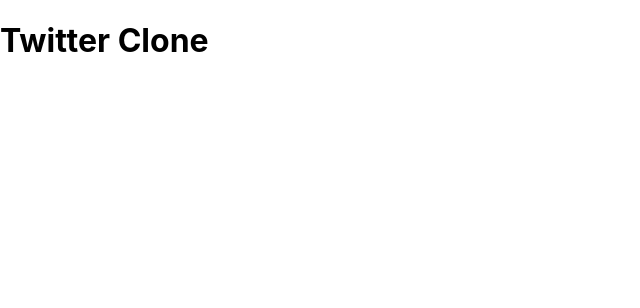
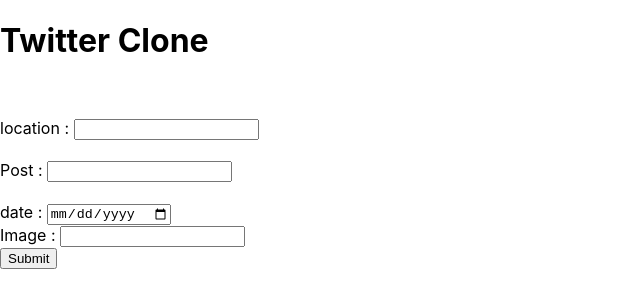
Before and after one commit to zananskij/project-3-frontend, a React (Create React App) app: page / in a window 1280 px wide. Shown: the top 308 px of the page, without its empty margins (0-640 px from the left). Built offline with nearby package versions, Linux system fonts and the light colour scheme; no server answers.

Commit message:
frontend updated

```diff
--- a/package.json
+++ b/package.json
@@ -6,6 +6,7 @@
     "@testing-library/jest-dom": "^5.16.5",
     "@testing-library/react": "^13.4.0",
     "@testing-library/user-event": "^13.5.0",
+    "axios": "^1.2.1",
     "react": "^18.2.0",
     "react-dom": "^18.2.0",
     "react-scripts": "5.0.1",
--- a/src/App.js
+++ b/src/App.js
@@ -1,17 +1,17 @@
 import { useState, useEffect } from 'react'
 import axios from 'axios'
-// import Post from './components/Post'
-// import Add from './components/Add'
+import Post from './components/Post'
+import Add from './components/Add'
 // import Edit from './components/Edit'
 
 const App = () => {
-  const [posts, setPosts] = useState([])
+  const [post, setPost] = useState([])
 
-  const getPosts = () => {
+  const getPost = () => {
     axios
       .get('http://localhost:3000/twitter')
       .then(
-        (response) => setPosts(response.data),
+        (response) => setPost(response.data),
         (err) => console.log(err)
       )
       .catch((error) => console.log(error))
@@ -20,38 +20,40 @@
   const handleCreate = (data) => {
     axios.post('http://localhost:3000/twitter/' + data._id, data).then((response) => {
       console.log(response)
-      let newPost = posts.map((post) => {
-        return post._id !== data._id ? posts : data
-      })
-      setPosts(newPost)
-    })
-  }
-
-  const handleEdit = (data) => {
-    axios.put('http://localhost:3003/twitter/' + data._id, data).then((response) => {
-      console.log(response)
       let newPost = post.map((post) => {
-        return posts._id !== data._id ? post : data
+        return post._id !== data._id ? post : data
       })
       setPost(newPost)
     })
   }
 
-  const handleDelete = (deletedPost) => {
-    axios.delete('http://localhost:3000/twitter/' + deletedPost._id).then((response) => {
-      let newPost = posts.filter((posts) => {
-        return posts._id !== deletedPost._id
-      })
-    })
-  }
+  // const handleEdit = (data) => {
+  //   axios.put('http://localhost:3003/twitter/' + data._id, data).then((response) => {
+  //     console.log(response)
+  //     let newPost = post.map((post) => {
+  //       return post._id !== data._id ? post : data
+  //     })
+  //     setPost(newPost)
+  //   })
+  // }
+
+  // const handleDelete = (deletedPost) => {
+  //   axios.delete('http://localhost:3000/twitter/' + deletedPost._id).then((response) => {
+  //     let newPost = post.filter((post) => {
+  //       return post._id !== deletedPost._id
+  //     })
+  //   })
+  // }
 
   useEffect(() => {
-    getPosts()
+    getPost()
   }, [])
 
   return (
     <>
       <h1> Twitter Clone</h1>
+      <Post post={post} />
+      <Add handleCreate={handleCreate} />
     </>
   )
 }
--- a/src/components/Add.js
+++ b/src/components/Add.js
@@ -0,0 +1,38 @@
+import { useState } from 'react'
+
+const Add = (props) => {
+  const [post, setPost] = useState({ post: '', img: '', location: '', date: '' })
+
+  const handleChange = (event) => {
+    setPost({ ...post, [event.target.post]: event.target.value })
+  }
+
+  const handleSubmit = (event) => {
+    event.preventDefault()
+    props.handleCreate(post)
+  }
+
+  return (
+    <div>
+      <form onSubmit={handleSubmit}>
+        <label htmlFor="location">location : </label>
+        <input type="text" location="location" onChange={handleChange} />
+        <br />
+        <br />
+        <label htmlFor="post">Post : </label>
+        <input type="text" post="post" onChange={handleChange} />
+        <br />
+        <br />
+        <label htmlFor="date">date : </label>
+        <input type="date" name="date" onChange={handleChange} />
+        <br></br>
+        <label htmlFor="img">Image : </label>
+        <input type="text" name="img" onChange={handleChange} />
+        <br></br>
+        <input type="submit" />
+      </form>
+    </div>
+  )
+}
+
+export default Add
--- a/src/components/Post.js
+++ b/src/components/Post.js
@@ -0,0 +1,18 @@
+const Post = (props) => {
+  return (
+    <>
+      <div>
+        <div>
+          <h4>
+            <a>{props.post.location}</a>
+          </h4>
+        </div>
+        <img src={props.post.img} />
+        <p>{props.post.post}</p>
+        <p>{props.post.date}</p>
+      </div>
+    </>
+  )
+}
+
+export default Post
```
Also changed, not shown: 1 other file (tests, documents, lock files or other folders).
